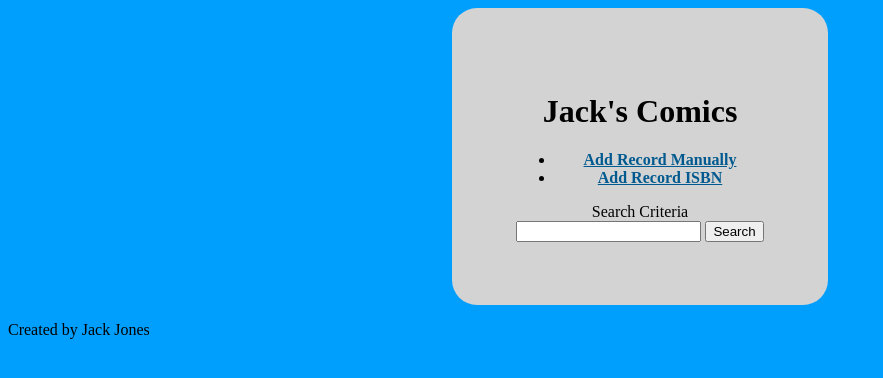
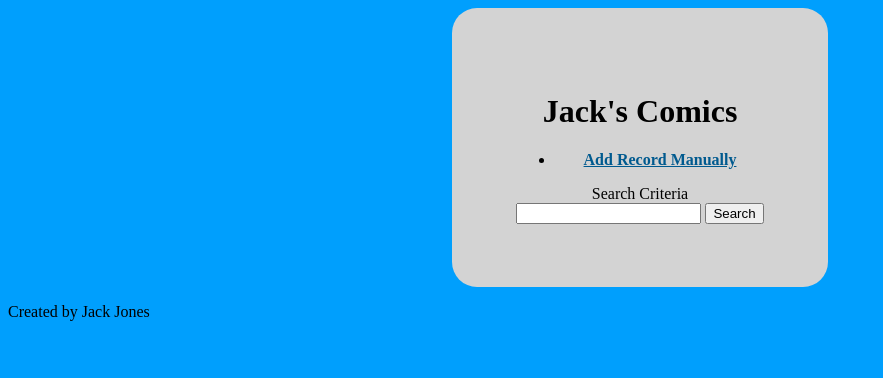
Before and after one commit to jonesjacklewis/jacksComicsPHP, a PHP site: page / in a window 1280 px wide. Shown: the top 378 px of the page, without its empty margins (0-883 px from the left). Run offline with PHP 8.4, Linux system fonts and the light colour scheme; data that the repository does not hold is empty.

Commit message:
removed isbn search feature

```diff
--- a/index.php
+++ b/index.php
@@ -18,7 +18,6 @@
 
             <ul>
                 <li><a href="manualAdd.php">Add Record Manually</a></li>
-                <li><a href="#">Add Record ISBN</a></li>
             </ul>
 
             <form action="index.php" method="post">
```
